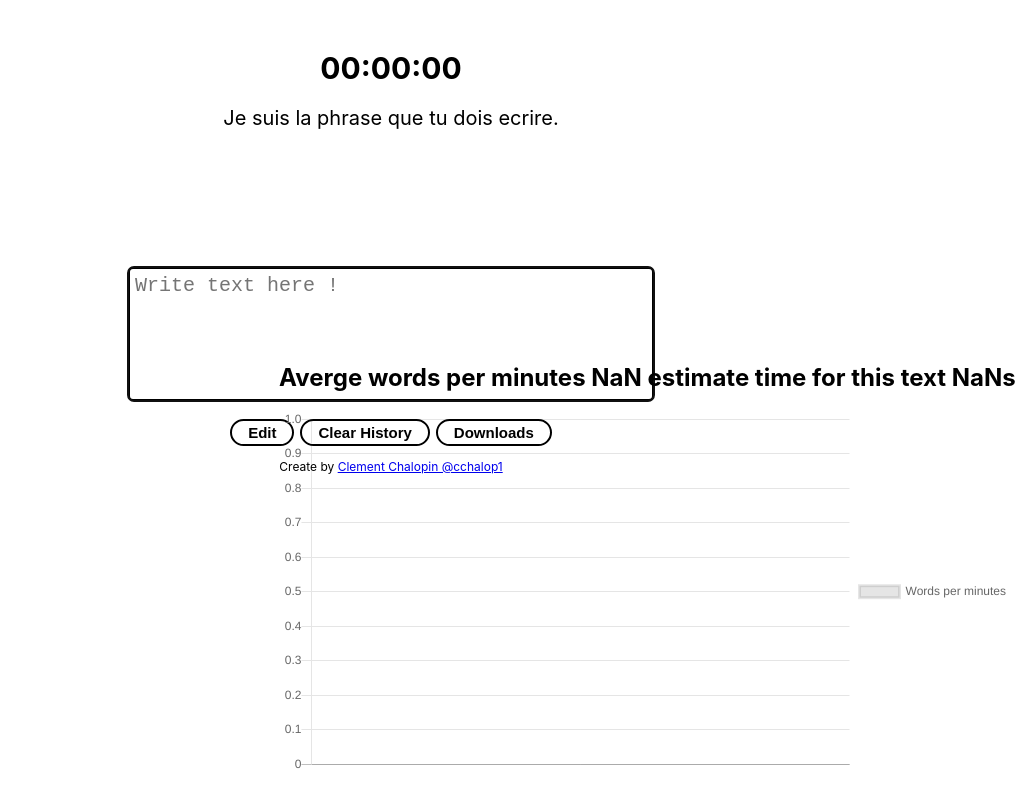
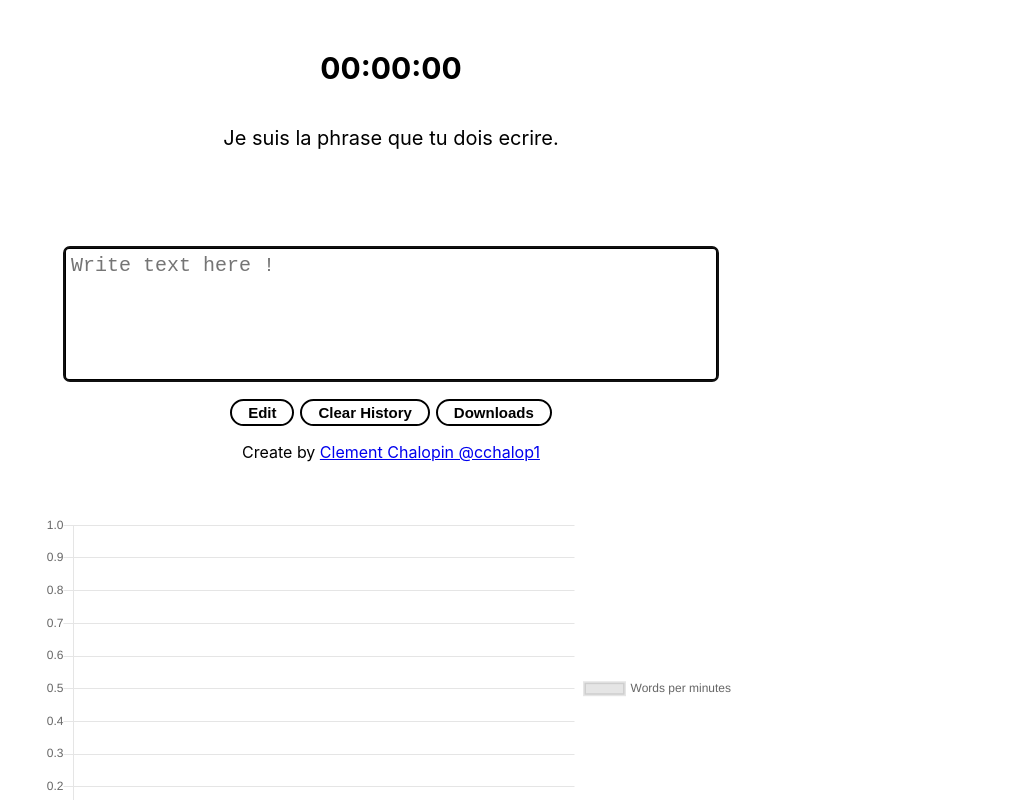
Before and after one commit to cchalop1/TapText, a React (Create React App) app: page / in a window 1280 px wide. Shown: the whole page, without its empty margins (249-1280 px from the left). Built offline with nearby package versions, Linux system fonts and the light colour scheme.

Commit message:
fix: style

```diff
--- a/src/components/App.tsx
+++ b/src/components/App.tsx
@@ -70,10 +70,11 @@ const App = () => {
 
   return (
     <div className="App">
-      <div className="center">
-        <DisplayTimer timer={timer} isActive={isActive} />
+        <div className="time">
+          <DisplayTimer timer={timer} isActive={isActive} history={tapTextHistory} intiText={initText} />
           <LastTime history={tapTextHistory} />
-        <div className="main">
+        </div>
+        <div className="text-div">
           <DisplayText
             intiText={initText}
             setInitText={setInitText}
@@ -82,6 +83,7 @@ const App = () => {
             isEdit={isEdit}
             audio={audio}
             lang={lang}
+            history={tapTextHistory}
             setLang={setLang}
             setAudio={setAudio}
             setIsEdit={setIsEdit} />
@@ -98,7 +100,6 @@ const App = () => {
             audio={audio}
             textareaRef={textareaRef}
           />
-        </div>
           <Actions
             history={tapTextHistory}
             clearHistory={clearHistory}
@@ -107,7 +108,9 @@ const App = () => {
             setIsEdit={setIsEdit} />
           <p className="name">Create by <a href="https://cchalop1.com/">Clement Chalopin @cchalop1</a></p>
         </div>
+        <div className="chart">
           <ChartHistory history={tapTextHistory} initText={initText} />
+        </div>
     </div>
   );
 }
--- a/src/components/ChartHistory.tsx
+++ b/src/components/ChartHistory.tsx
@@ -46,20 +46,9 @@ export const ChartHistory: React.FC<Props> = (props) => {
 
 
 
+
     return (
         <div className="graph">
-            <h2>{(() => {
-                const dataWordsPerMinutes: Array<number> = props.history.map(el => {
-                    let wordsperminute: number = (el.text.split(' ').length / (el.time / 60000));
-                    return wordsperminute;
-                });
-                let all: number = 0;
-                for (let i = 0; i < dataWordsPerMinutes.length; i++) {
-                    all += dataWordsPerMinutes[i];
-                }
-                const estimateTime: number = props.initText.split(' ').length / (Math.round(all / dataWordsPerMinutes.length) / 60);
-                return `Averge words per minutes ${Math.round(all / dataWordsPerMinutes.length)} estimate time for this text ${Math.round(estimateTime * 100) / 100}s`;
-            })()}</h2>
             <canvas
                 id='myChart'
                 ref={chartRef}
--- a/src/components/DisplayText.tsx
+++ b/src/components/DisplayText.tsx
@@ -1,6 +1,7 @@
 import React from 'react';
 import '../style/editor.css';
 import { EditOption } from './EditOption';
+import { TapTextHistory } from './App';
 
 interface Props {
     text: string;
@@ -13,6 +14,7 @@ interface Props {
     setInitText: (initText: string) => void;
     lang: Array<boolean>
     setLang: (param: Array<boolean>) => void;
+    history: Array<TapTextHistory>;
 }
 
 export const DisplayText: React.FC<Props> = (props) => {
@@ -48,6 +50,7 @@ export const DisplayText: React.FC<Props> = (props) => {
                 setInitText={props.setInitText}
                 lang={props.lang}
                 setLang={props.setLang}
+                history={props.history}
             />
                 : colorDisplayText(props.intiText, props.text)}
         </div>
--- a/src/components/DisplayTimer.tsx
+++ b/src/components/DisplayTimer.tsx
@@ -1,11 +1,15 @@
 import React, { useEffect, useState } from 'react';
+import { TapTextHistory } from './App';
+import { TimeEstimate } from './TimeEstimate'
 import '../style/editor.css';
 
 const UPDATE_TIME = 10;
 
 interface Props {
     timer: number;
+    history: Array<TapTextHistory>;
     isActive: boolean;
+    intiText: string;
 }
 
 export const DisplayTimer: React.FC<Props> = (props) => {
@@ -20,16 +24,14 @@ export const DisplayTimer: React.FC<Props> = (props) => {
             return () => clearInterval(interval);
         }
     }, [currentTime, props.isActive]);
+    return props.isActive ? (<div className="chrono-div"><h1 className="chrono">{(() => {
+        let ms = Math.round(((currentTime - props.timer) / 10) % 60);
+        let s = Math.round(((currentTime - props.timer) / 1000) % 60);
+        let min = Math.floor((currentTime - props.timer) / 60000);
 
-    if (props.isActive) {
-        return (<h1 className="chrono">{(() => {
-            let ms = Math.round(((currentTime - props.timer) / 10) % 60);
-            let s = Math.round(((currentTime - props.timer) / 1000) % 60);
-            let min = Math.floor((currentTime - props.timer) / 60000);
+        return `${min < 10 ? `0${min}` : min}:${s < 10 ? `0${s}` : s}:${ms < 10 ? `0${ms}` : ms}`
+    })()}</h1><TimeEstimate history={props.history} intiText={props.intiText} /></div>)
+        :
+        (<div className="chrono-div"><h1 className="chrono">00:00:00</h1><TimeEstimate history={props.history} intiText={props.intiText} /></div>);
 
-            return `${min < 10 ? `0${min}` : min}:${s < 10 ? `0${s}` : s}:${ms < 10 ? `0${ms}` : ms}`
-        })()}</h1>);
-    } else {
-        return (<h1 className="chrono">00:00:00</h1>)
-    }
 }
--- a/src/components/EditOption.tsx
+++ b/src/components/EditOption.tsx
@@ -1,6 +1,7 @@
 import React, { useState } from 'react';
 import '../style/editor.css';
 import { wordsFr, wordsUs } from '../assets/listWords';
+import { TapTextHistory } from './App';
 
 interface Props {
     intiText: string;
@@ -10,6 +11,7 @@ interface Props {
     setInitText: (initText: string) => void;
     lang: Array<boolean>
     setLang: (param: Array<boolean>) => void;
+    history: Array<TapTextHistory>;
 }
 
 
--- a/src/components/LastTime.tsx
+++ b/src/components/LastTime.tsx
@@ -19,5 +19,5 @@ export const LastTime: React.FC<Props> = (props) => {
     if (props.history.length === 0)
         return null;
     else
-        return <h3 className="lasttime">{formatTime(props.history[props.history.length - 1].time)}</h3>;
+        return <h3 className="chrono-div">{formatTime(props.history[props.history.length - 1].time)}</h3>;
 }
--- /dev/null
+++ b/src/components/TimeEstimate.tsx
@@ -0,0 +1,31 @@
+import React from 'react';
+import { TapTextHistory } from './App';
+import '../style/editor.css';
+
+interface Props {
+    history: Array<TapTextHistory>;
+    intiText: string;
+}
+
+
+export const TimeEstimate: React.FC<Props> = (props) => {
+    if (props.history.length > 0) {
+        return (
+            <h2>{(() => {
+                const dataWordsPerMinutes: Array<number> = props.history.map(el => {
+                    let wordsperminute: number = (el.text.split(' ').length / (el.time / 60000));
+                    return wordsperminute;
+                });
+                let all: number = 0;
+                for (let i = 0; i < dataWordsPerMinutes.length; i++) {
+                    all += dataWordsPerMinutes[i];
+                }
+
+                const estimateTime: number = props.intiText.split(' ').length / (Math.round(all / dataWordsPerMinutes.length) / 60);
+                return ` ${Math.round(estimateTime * 100) / 100}s`;
+            })()}</h2>
+        );
+    } else {
+        return (null);
+    }
+}
--- a/src/style/App.css
+++ b/src/style/App.css
@@ -1,23 +1,21 @@
 .App {
+  position: fixed;
+  top: 0;
+  left: 0;
+  bottom: 0;
+  right: 0;
+  overflow: auto;
+  display: flex;
+  align-content: center;
+  flex-direction: column;
 }
 
-.light {
-  height: 70px;
-  width: 70px;
-  border: 4px solid;
-  border-radius: 50px;
+.text-div {
+  text-align: center;
+  width: 100%;
 }
 
-.center {
-  text-align: center;
-  width: 50%;
-  margin: 0 auto;
+.chart {
+  width: 100%;
+  margin-top: 40px;
 }
-
-.main {
-  width: auto;
-}
-
-.name {
-  font-size: 12px;
-}
--- a/src/style/editor.css
+++ b/src/style/editor.css
@@ -13,43 +13,32 @@
     margin-right: 3px;
 }
 
-.text {
+.edit-text {
     font-size: 20px;
-    user-select: none;
     width: auto;
-    height: 20vh;
+    height: 15vh;
+}
+
+.option {
+    margin-top: 20px;
 }
 
 .editor {
-    width: 80%;
     height: 15vh;
+    width: 50%;
+}
+
+.chrono-div {
+    display: flex;
+    justify-content: center;
+}
+
+.chrono-div h2 {
+    margin-top: 60px;
+    margin-left: 10px;
 }
 
 .graph {
-    position: fixed;
-    bottom: 0;
-    right: 0;
-    margin-bottom: 20px;
-    margin-right: 15px;
+    max-width: 700px;
+    margin: 0 auto;
 }
-
-
-.graph canvas {
-    height: 35vh;
-}
-
-.lasttime {
-    font-size: 15px;
-}
-
-.option {
-    font-size: 20px;
-    width: auto;
-    height: 20vh;
-    display: flex;
-    flex-direction: column;
-}
-
-.nb-words {
-    width: 400px;
-}
--- a/src/style/index.css
+++ b/src/style/index.css
@@ -5,8 +5,6 @@ body {
     sans-serif;
   -webkit-font-smoothing: antialiased;
   -moz-osx-font-smoothing: grayscale;
-  height: 100%;
-  width: 100%;
 }
 
 code {
@@ -37,6 +35,3 @@ textarea {
   resize: none;
   font-size: 20px;
 }
-
-
-/* color: #007bfc; */
```
Lines whose indentation alone changed are shown as unchanged.
